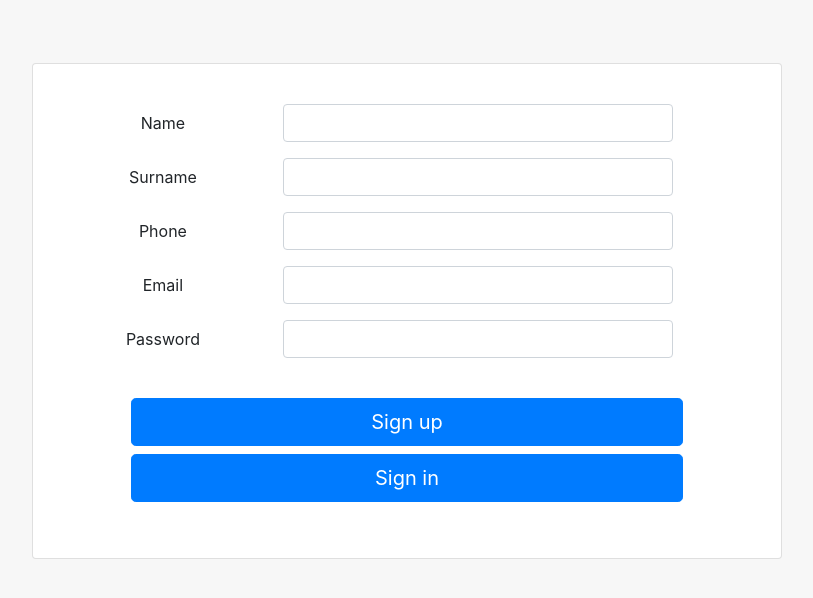
After one commit to su14iman/sinema_vtys, a PHP site: page /costumers/signup.php in a window 1280 px wide; the page is wider, and only the part inside the window is pictured. The commit adds this page. Shown: the top 598 px of that part, without its empty margins (281-1094 px from the left). Run offline with PHP 8.4, Linux system fonts and the light colour scheme; some web fonts are replaced.

Commit message:
setup auth for costumers

```diff
--- /dev/null
+++ b/costumers/signup.php
@@ -0,0 +1,153 @@
+<?php
+// ini_set('display_errors', 1);
+// ini_set('display_startup_errors', 1);
+// error_reporting(E_ALL);
+// error_reporting(0);
+// global $sqli;
+
+
+include("../php/config.php");
+include("../php/salesClass.php");
+
+    $salesClass = new salesClass();
+
+  if (isset($_SESSION['costumer_id'])) {
+    header('Location: ../main.php');
+    exit();
+  }
+
+  if(isset($_POST['submit'])){
+    $data = new \stdClass;
+    $data->costumer_name = $_POST['costumer_name'];
+    $data->costumer_surname = $_POST['costumer_surname'];
+    $data->costumer_phone = $_POST['costumer_phone'];
+    $data->costumer_email = $_POST['costumer_email'];
+    $data->costumer_password = $_POST['costumer_password'];
+    if($salesClass->signupCostumers($data)){
+      header('Location: signin.php');
+      exit();
+    }
+  }
+
+?>
+
+<!doctype html>
+<html lang="tr">
+  <head>
+    <!-- Required meta tags -->
+    <meta charset="utf-8">
+    <meta name="viewport" content="width=device-width, initial-scale=1, shrink-to-fit=no">
+
+    <!-- Bootstrap CSS -->
+    <link rel="stylesheet" href="https://stackpath.bootstrapcdn.com/bootstrap/4.3.1/css/bootstrap.min.css" integrity="sha384-ggOyR0iXCbMQv3Xipma34MD+dH/1fQ784/j6cY/iJTQUOhcWr7x9JvoRxT2MZw1T" crossorigin="anonymous">
+    <link href="http://fonts.cdnfonts.com/css/edo" rel="stylesheet">
+    <link href="http://fonts.cdnfonts.com/css/bitstream-vera-serif" rel="stylesheet">
+
+    <style>
+      body{
+        background-color: #f7f7f7;
+      }
+      .blue{
+        background-color: #3F6A8A;
+      }
+      .gray{
+        background-color: #4D5E72;
+      }
+      .cream{
+        background-color: #F1E6C1;
+      }
+      .yellow{
+        background-color: #F2CC8C;
+      }
+      #nav-header{
+        color: #F2CC8C;
+        font-family: 'Edo', sans-serif;
+      }
+      #header{
+        font-family: 'Bitstream Vera Serif', sans-serif;
+      }
+      .form-card{
+        max-width: 45%;
+        margin: 5% auto;
+        padding: 40px;
+      }
+      @media (max-width: 575px) {
+        .form-card{
+        max-width: 90%;
+        }
+      }
+
+      @media (min-width: 576px) {
+        .form-card{
+        max-width: 80%;
+        }
+      }
+      @media (min-width: 768px) {
+        .form-card{
+        max-width: 70%;
+        }
+      }
+      @media (min-width: 992px){
+        .r{
+          margin-right: 8%;
+        }
+      }
+      @media (min-width: 1200px) {
+        .form-card{
+        max-width: 60%;
+        }
+      }
+    </style>
+
+    <title>Hello, world!</title>
+  </head>
+  <body>
+
+<div class="container-fluid mt-5 m-5">
+    <form class="form-card card" method="post">
+    <div class="form-group row justify-content-center r">
+        <label for="i-name" class="col-lg-4 col-sm-12 col-12 col-form-label text-center">Name</label>
+        <div class="col-lg-8 col-md-8 col-sm-8 col-12">
+        <input type="text" class="form-control" id="i-name" name="costumer_name" required>
+        </div>
+    </div>
+    <div class="form-group row justify-content-center r">
+        <label for="i-lastname" class="col-lg-4 col-sm-12 col-12 col-form-label text-center">Surname</label>
+        <div class="col-lg-8 col-md-8 col-sm-8 col-12">
+        <input type="text" class="form-control" id="i-lastname" name="costumer_surname" required>
+        </div>
+    </div>
+    <div class="form-group row justify-content-center r">
+        <label for="i-tel" class="col-lg-4 col-sm-12 col-12 col-form-label text-center">Phone</label>
+        <div class="col-lg-8 col-md-8 col-sm-8 col-12">
+        <input type="tel" class="form-control" id="i-tel" name="costumer_phone" required>
+        </div>
+    </div>
+    <div class="form-group row justify-content-center r">
+        <label for="i-email" class="col-lg-4 col-sm-12 col-12 col-form-label text-center">Email</label>
+        <div class="col-lg-8 col-md-8 col-sm-8 col-12">
+        <input type="email" class="form-control" id="i-email" name="costumer_email" required>
+        </div>
+    </div>
+    <div class="form-group row justify-content-center r">
+        <label for="input-password" class="col-lg-4 col-sm-12 col-12 col-form-label text-center">Password</label>
+        <div class="col-lg-8 col-md-8 col-sm-8 col-12">
+        <input type="password" class="form-control" id="i-password" name="costumer_password" required>
+        </div>
+    </div>
+    <div class="form-group row justify-content-center mt-4">
+        <div class=" col-lg-10 col-sm-8 col-xs-12 col-12">
+        <button class="btn btn-primary btn-rounded btn-floating btn-lg btn-block" type="submit" name="submit">Sign up</button>
+        <a href="signin.php" class="btn btn-primary btn-rounded btn-floating btn-lg btn-block" type="submit">Sign in</a>
+        </div>
+    </div>
+    </form>
+</div>
+
+    <!-- Optional JavaScript -->
+    <!-- jQuery first, then Popper.js, then Bootstrap JS -->
+    <script src="https://code.jquery.com/jquery-3.3.1.slim.min.js" integrity="sha384-q8i/X+965DzO0rT7abK41JStQIAqVgRVzpbzo5smXKp4YfRvH+8abtTE1Pi6jizo" crossorigin="anonymous"></script>
+    <script src="https://cdnjs.cloudflare.com/ajax/libs/popper.js/1.14.7/umd/popper.min.js" integrity="sha384-UO2eT0CpHqdSJQ6hJty5KVphtPhzWj9WO1clHTMGa3JDZwrnQq4sF86dIHNDz0W1" crossorigin="anonymous"></script>
+    <script src="https://stackpath.bootstrapcdn.com/bootstrap/4.3.1/js/bootstrap.min.js" integrity="sha384-JjSmVgyd0p3pXB1rRibZUAYoIIy6OrQ6VrjIEaFf/nJGzIxFDsf4x0xIM+B07jRM" crossorigin="anonymous"></script>
+  </body>
+</html>
--- a/php/class/sales.php
+++ b/php/class/sales.php
@@ -64,14 +64,6 @@
                 WHERE `".$this->tableID."` = ".intval($arg->id).";
             ");
         }
-        public function updatePassword($arg){
-            return $this->sqli()->query("
-                UPDATE `".$this->tableName."`
-                SET
-                    `".$this->fields[4]."` = '".$this->sIO(md5($arg->sales_person_password))."'
-                WHERE `".$this->tableID."` = ".intval($arg->id).";
-            ");
-        }
 
         public function login($arg){
             $query =  $this->sqli()->query("
--- a/php/salesClass.php
+++ b/php/salesClass.php
@@ -35,14 +35,14 @@ class salesClass {
     public function signin($arg){
         return $this->sales->login($arg);
     }
+    public function signinCostumers($arg){
+        return $this->costumers->login($arg);
+    }
     public function signup($arg){
         return $this->sales->create($arg);
     }
-    public function changePassword($myID,$newPassword){
-        $arg = new \stdClass;
-        $arg->id = $myID;
-        $arg->sales_person_password = $newPassword;
-        return $this->sales->updatePassword($arg);
+    public function signupCostumers($arg){
+        return $this->costumers->create($arg);
     }
     public function salesGet($arg){
         return $this->sales->get($arg);
```
Also changed, not shown: assets/pages/costumers/movies.php (added, +52 -0 lines), costumers/index.php (+14 -0 lines), costumers/main.php (+6 -4 lines), costumers/session.php (+23 -0 lines), costumers/signin.php (added, +90 -0 lines), costumers/signout.php (+8 -0 lines), php/costumersClass.php (deleted, +0 -17 lines).
